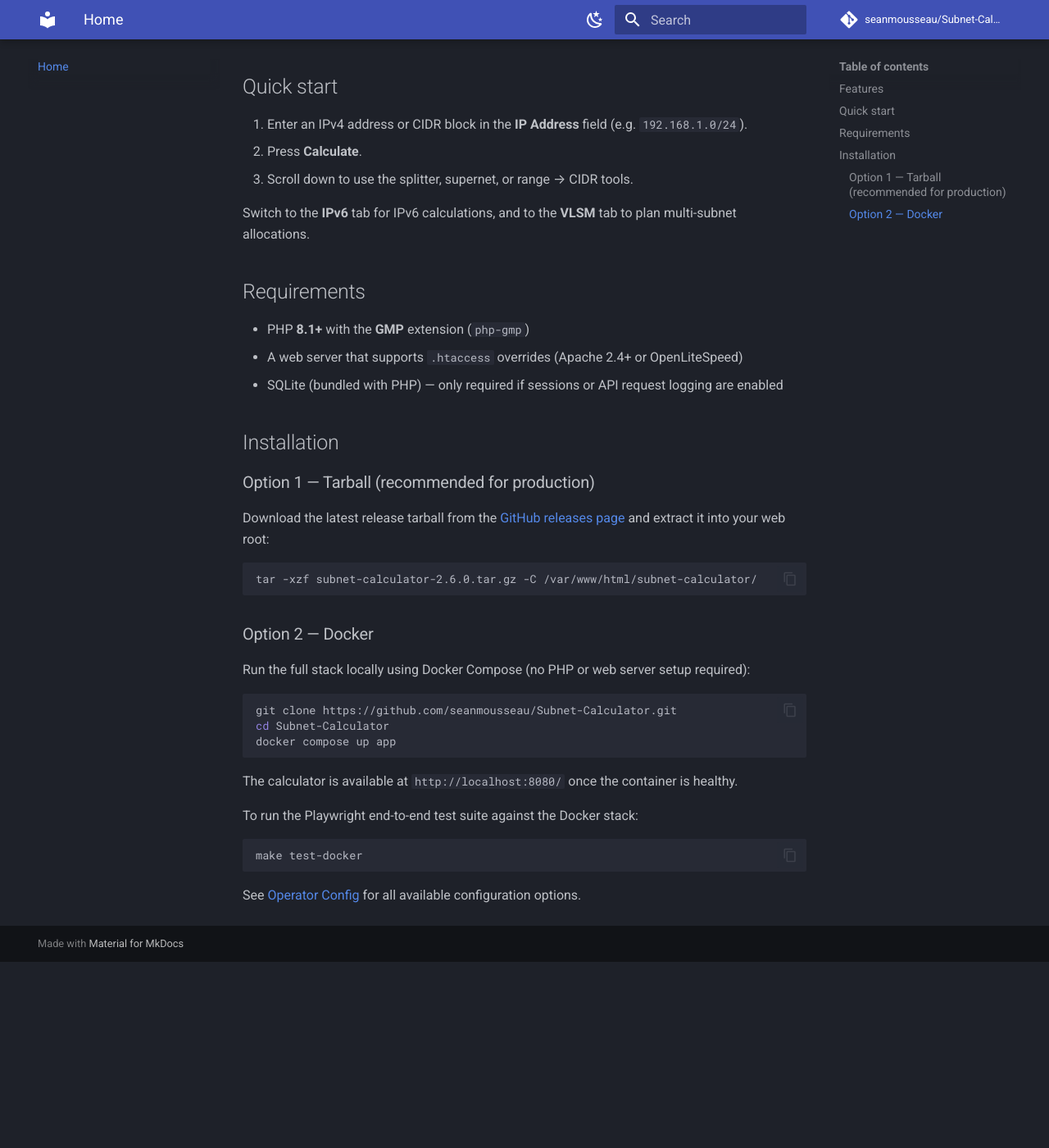
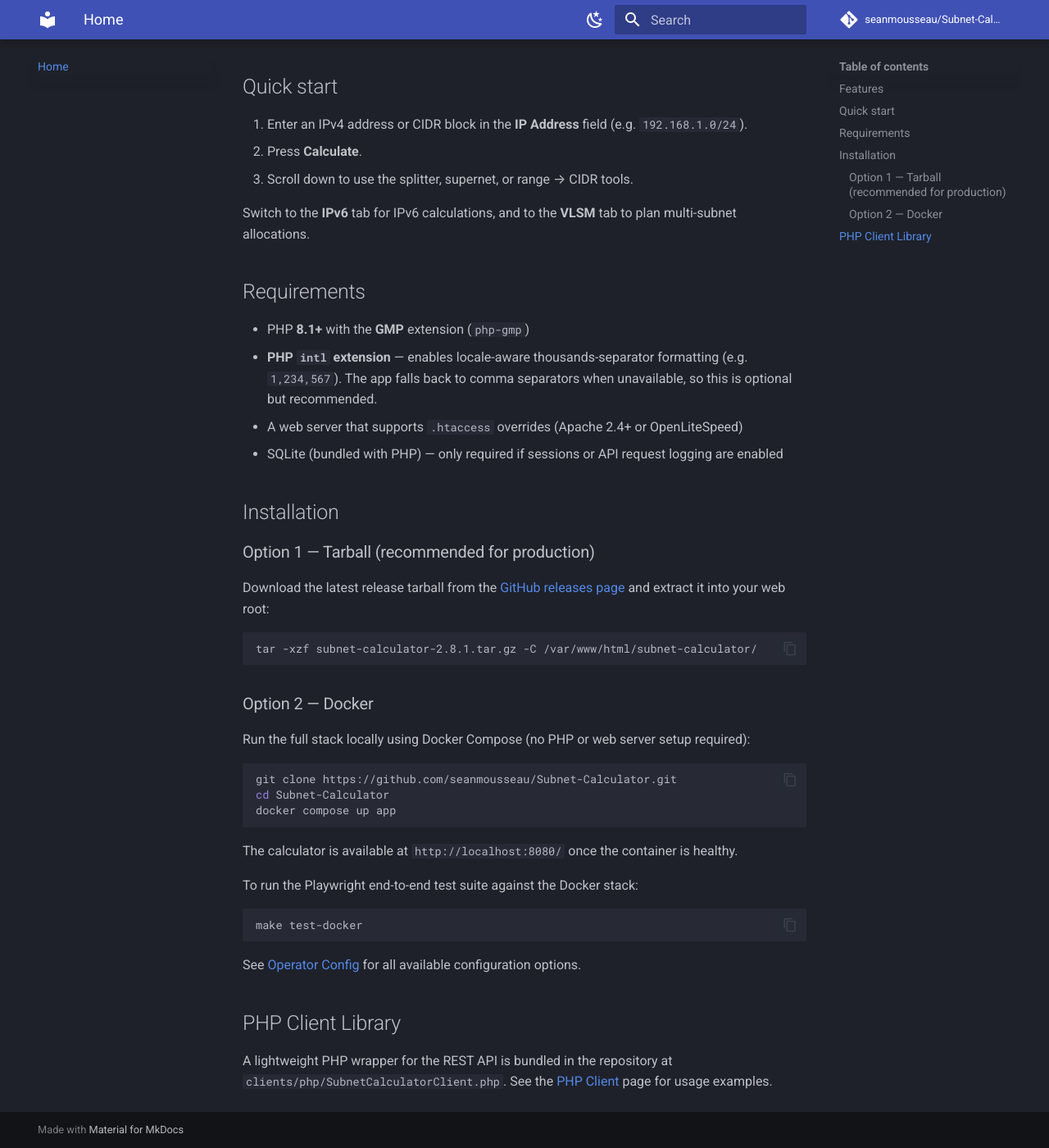
Before and after one commit to seanmousseau/Subnet-Calculator, an MkDocs documentation site: the page built from docs/index.md, in a window 1280 px wide and 1400 px high, scrolled down 711 px. Shown: the whole window at 82% size. Built offline with MkDocs 1.6.1 and Material for MkDocs 9.7.7, drawn with Linux system fonts in a browser that asks for light colours; comment, search, counter and statistics services are not loaded; before the commit the page ends 1884 px from its top, so only the background shows below that.

Commit message:
docs: fix tarball version in index.md, add intl requirement and PHP client note

````diff
--- a/docs/index.md
+++ b/docs/index.md
@@ -24,6 +24,7 @@
 ## Requirements
 
 - PHP **8.1+** with the **GMP** extension (`php-gmp`)
+- **PHP `intl` extension** — enables locale-aware thousands-separator formatting (e.g. `1,234,567`). The app falls back to comma separators when unavailable, so this is optional but recommended.
 - A web server that supports `.htaccess` overrides (Apache 2.4+ or OpenLiteSpeed)
 - SQLite (bundled with PHP) — only required if sessions or API request logging are enabled
 
@@ -34,7 +35,7 @@
 Download the latest release tarball from the [GitHub releases page](https://github.com/seanmousseau/Subnet-Calculator/releases) and extract it into your web root:
 
 ```bash
-tar -xzf subnet-calculator-2.6.0.tar.gz -C /var/www/html/subnet-calculator/
+tar -xzf subnet-calculator-2.8.1.tar.gz -C /var/www/html/subnet-calculator/
 ```
 
 ### Option 2 — Docker
@@ -56,3 +57,7 @@
 ```
 
 See [Operator Config](config.md) for all available configuration options.
+
+## PHP Client Library
+
+A lightweight PHP wrapper for the REST API is bundled in the repository at `clients/php/SubnetCalculatorClient.php`. See the [PHP Client](client.md) page for usage examples.
````
